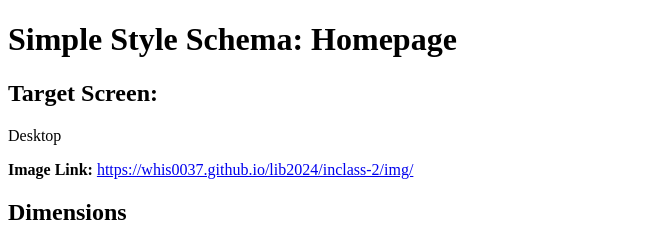
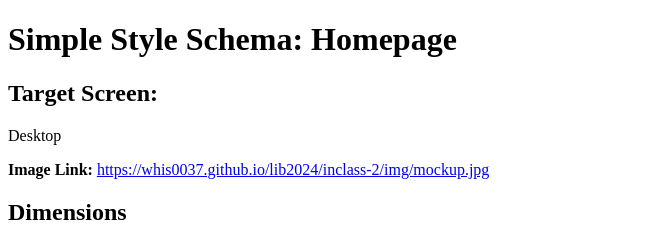
Before and after one commit to whis0037/whis0037.github.io, a plain HTML site: page lib2024/inclass-2/inclass-2.html in a window 1280 px wide. Shown: the top 244 px of the page, without its empty margins (0-666 px from the left). Drawn offline with Linux system fonts and the light colour scheme.

Commit message:
Update inclass-2.html

```diff
--- a/lib2024/inclass-2/inclass-2.html
+++ b/lib2024/inclass-2/inclass-2.html
@@ -11,7 +11,7 @@
 		Desktop
 		<p>
 			<b>Image Link:</b>
-			<a href="img/mockup.jpg" target="blank">https://whis0037.github.io/lib2024/inclass-2/img/</a>
+			<a href="img/mockup.jpg" target="blank">https://whis0037.github.io/lib2024/inclass-2/img/mockup.jpg</a>
 		</p>
 	</section>
 	<section class="dimensions">
```
